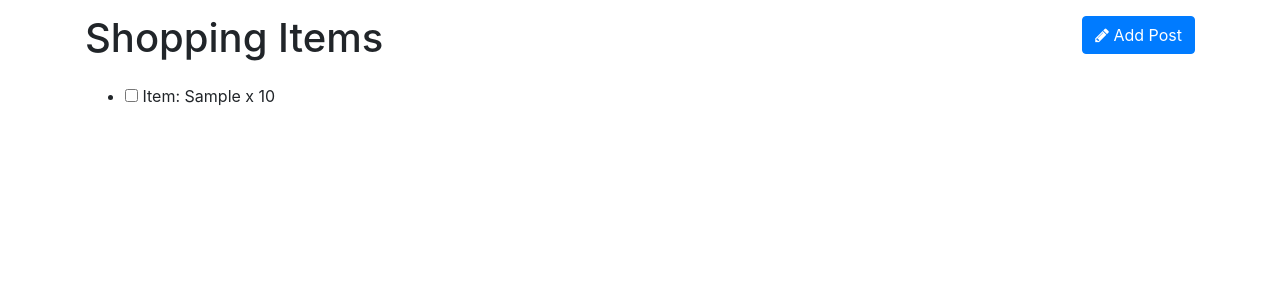
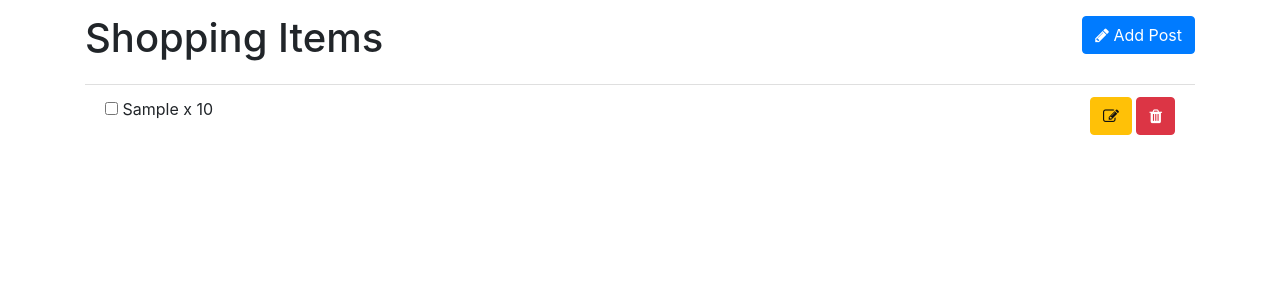
Before and after one commit to theoriginalvisagie/cmv-shopping-list, a PHP site: page /cmv-shopping-list/ in a window 1280 px wide. Shown: the part 56-356 px from the top of the page. Run offline with PHP 8.4, Linux system fonts and the light colour scheme; tables that the repository leaves empty or names only in its code hold one stand-in row (values such as "Sample post"); data that the repository does not hold is empty.

Commit message:
CSS file added, Remove, edit buttons added

```diff
--- a/app/views/includes/header.php
+++ b/app/views/includes/header.php
@@ -6,7 +6,7 @@
   <meta http-equiv="X-UA-Compatible" content="ie=edge">
   <link rel="stylesheet" href="https://maxcdn.bootstrapcdn.com/bootstrap/4.0.0-beta/css/bootstrap.min.css" integrity="sha384-/Y6pD6FV/Vv2HJnA6t+vslU6fwYXjCFtcEpHbNJ0lyAFsXTsjBbfaDjzALeQsN6M" crossorigin="anonymous">
   <link href="https://maxcdn.bootstrapcdn.com/font-awesome/4.7.0/css/font-awesome.min.css" rel="stylesheet" integrity="sha384-wvfXpqpZZVQGK6TAh5PVlGOfQNHSoD2xbE+QkPxCAFlNEevoEH3Sl0sibVcOQVnN" crossorigin="anonymous">
-
+  <link rel="stylesheet" href="<?php echo URLROOT ?>/public/css/style.css">
   <title><?php echo SITENAME; ?></title>
 </head>
 <body>
--- a/app/views/items/index.php
+++ b/app/views/items/index.php
@@ -8,12 +8,16 @@
       <a class="btn btn-primary pull-right" href="<?php echo URLROOT; ?>/items/add"><i class="fa fa-pencil" aria-hidden="true"></i> Add Post</a>
     </div>
   </div>
-  <ul>
 
+  <ul class="list-group list-group-flush">
   <?php foreach($data as $key=>$value) : ?>
-      <li>
+      <li class="list-group-item align-items-center">
         <input type='checkbox' name='checkbox_<?php echo $value['id']?>' >
-        <label for='checkbox_<?php echo $value['id']?>' class="card-title">Item: <?php echo $value['item']." x ". $value['qty'] ?></label>
+        <label for='checkbox_<?php echo $value['id']?>' class="card-title"><?php echo $value['item']." x ". $value['qty'] ?></label>
+        <div class="tools">
+          <button class="btn btn-warning"><i class="fa fa-pencil-square-o" aria-hidden="true"></i></button>
+          <button class="btn btn-danger"><i class="fa fa-trash" aria-hidden="true"></i></button>
+        </div>
       </li>
   <?php endforeach; ?>
   </ul>
--- /dev/null
+++ b/public/css/style.css
@@ -0,0 +1,3 @@
+.tools{
+    float: right;
+}
```
